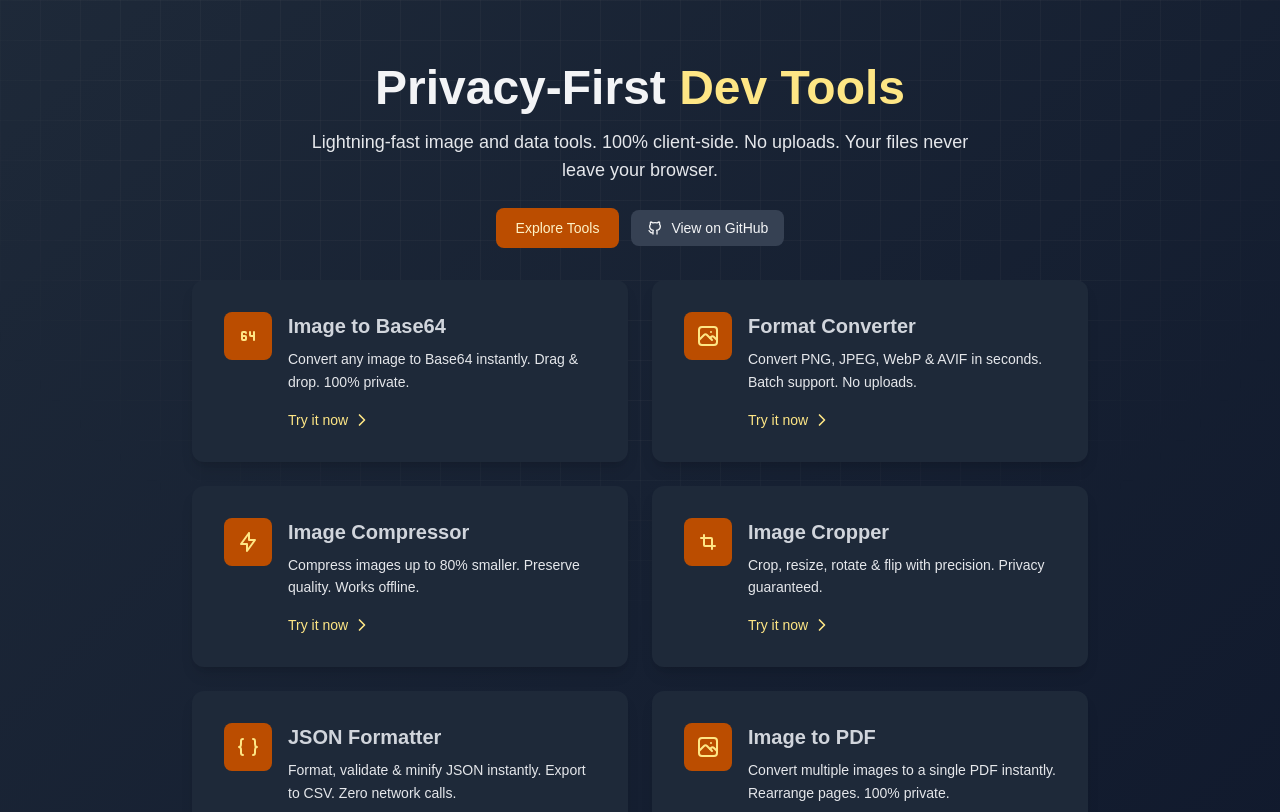
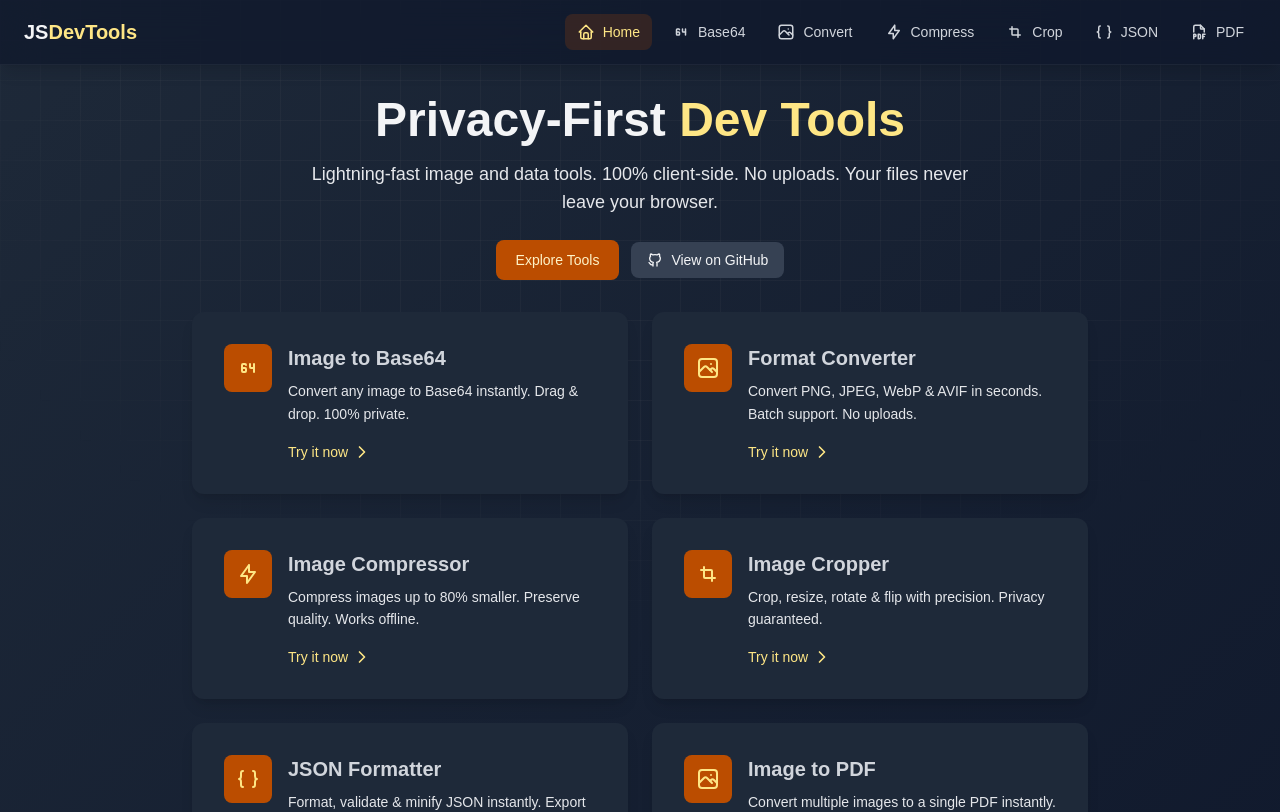
Before and after one commit to SiddharthaMishra-dev/js-dev-tools, a React app: page / in a window 1280 px wide. Shown: the top 812 px of the page. Built offline with nearby package versions, Linux system fonts and the light colour scheme.

Commit message:
feat: image to pdf converter

```diff
--- a/src/App.tsx
+++ b/src/App.tsx
@@ -10,11 +10,13 @@ import ImageCompressor from './routes/ImageCompressor';
 import ImageCropper from './routes/ImageCropper';
 import JsonFormatter from './routes/JsonFormatter';
 import Image2Pdf from './routes/Image2Pdf';
+import Header from './components/Header';
 
 export default function App() {
  return (
   <HelmetProvider>
    <BrowserRouter>
+    <Header />
     <Routes>
      <Route path="/" element={<Home />} />
      <Route path="/image-to-base64" element={<ImageToBase64 />} />
--- /dev/null
+++ b/src/components/Header.tsx
@@ -0,0 +1,89 @@
+import React, { useState } from 'react';
+import { NavLink, Link } from 'react-router-dom';
+import {
+ IconHome,
+ IconNumber64Small,
+ IconPhoto,
+ IconBolt,
+ IconCrop,
+ IconBraces,
+ IconFileTypePdf,
+ IconMenu2,
+ IconX,
+} from '@tabler/icons-react';
+
+const navItems = [
+ { path: '/', label: 'Home', icon: <IconHome size={18} /> },
+ { path: '/image-to-base64', label: 'Base64', icon: <IconNumber64Small size={18} /> },
+ { path: '/image-format-converter', label: 'Convert', icon: <IconPhoto size={18} /> },
+ { path: '/image-compressor', label: 'Compress', icon: <IconBolt size={18} /> },
+ { path: '/image-cropper', label: 'Crop', icon: <IconCrop size={18} /> },
+ { path: '/json-formatter', label: 'JSON', icon: <IconBraces size={18} /> },
+ { path: '/image-to-pdf', label: 'PDF', icon: <IconFileTypePdf size={18} /> },
+];
+
+const Header: React.FC = () => {
+ const [isMenuOpen, setIsMenuOpen] = useState(false);
+
+ return (
+  <nav className="fixed top-0 left-0 right-0 z-50 bg-slate-900/70 backdrop-blur-xl border-b border-white/5 shadow-lg">
+   <div className="max-w-7xl mx-auto px-4 md:px-6">
+    <div className="flex items-center justify-between h-16">
+     <Link to="/" className="no-underline text-xl font-bold text-gray-100">
+      JS<span className="text-amber-200">DevTools</span>
+     </Link>
+
+     {/* Desktop Navigation */}
+     <div className="hidden md:flex gap-1 lg:gap-2">
+      {navItems.map((item) => (
+       <NavLink
+        key={item.path}
+        to={item.path}
+        className={({ isActive }) =>
+         `flex items-center gap-2 px-3 py-2 no-underline text-sm font-medium rounded-lg transition-all duration-200 ease-in-out ${
+          isActive ? 'text-amber-200 bg-amber-700/20' : 'text-gray-300 hover:text-amber-200 hover:bg-white/5'
+         }`
+        }
+       >
+        <span>{item.icon}</span>
+        <span>{item.label}</span>
+       </NavLink>
+      ))}
+     </div>
+
+     {/* Mobile Menu Toggle */}
+     <button
+      className="block md:hidden bg-transparent border-none text-gray-100 cursor-pointer p-2 transition-colors hover:text-amber-200"
+      onClick={() => setIsMenuOpen(!isMenuOpen)}
+      aria-label="Toggle menu"
+     >
+      {isMenuOpen ? <IconX size={24} /> : <IconMenu2 size={24} />}
+     </button>
+    </div>
+
+    {/* Mobile Navigation */}
+    {isMenuOpen && (
+     <div className="md:hidden flex flex-col gap-1 py-4 border-t border-white/5">
+      {navItems.map((item) => (
+       <NavLink
+        key={item.path}
+        to={item.path}
+        className={({ isActive }) =>
+         `flex items-center gap-3 p-3 no-underline text-base font-medium rounded-lg transition-colors duration-200 ${
+          isActive ? 'text-amber-200 bg-amber-700/20' : 'text-gray-300 hover:text-amber-200 hover:bg-white/5'
+         }`
+        }
+        onClick={() => setIsMenuOpen(false)}
+       >
+        <span>{item.icon}</span>
+        <span>{item.label}</span>
+       </NavLink>
+      ))}
+     </div>
+    )}
+   </div>
+  </nav>
+ );
+};
+
+export default Header;
--- a/src/routes/Home.tsx
+++ b/src/routes/Home.tsx
@@ -18,7 +18,7 @@ export default function Home() {
    <div className="absolute inset-0 z-0">
     <div className="absolute h-full w-full bg-[linear-gradient(to_right,#80808012_1px,transparent_1px),linear-gradient(to_bottom,#80808012_1px,transparent_1px)] bg-[size:40px_40px] [mask-image:radial-gradient(ellipse_60%_50%_at_50%_0%,#000_70%,transparent_100%)]"></div>
    </div>
-   <header className="pt-16 pb-8 px-4 relative z-10">
+   <div className="pt-24 pb-8 px-4 relative z-10">
     <div className="max-w-4xl mx-auto text-center">
      <h1 className="text-4xl md:text-5xl font-bold text-gray-100 mb-4">
       Privacy-First <span className="text-amber-200">Dev Tools</span>
@@ -46,7 +46,7 @@ export default function Home() {
       </a>
      </div>
     </div>
-   </header>
+   </div>
 
    <main className="flex-1 flex items-center justify-center px-4 pb-16 relative z-10">
     <div className="max-w-4xl w-full" id="tools">
--- a/src/routes/Image2Pdf.tsx
+++ b/src/routes/Image2Pdf.tsx
@@ -120,7 +120,7 @@ export default function Image2Pdf() {
  };
 
  return (
-  <div className="min-h-screen bg-gradient-to-br from-gray-800 to-slate-900 py-8 px-4 flex flex-col items-center justify-between">
+  <div className="min-h-screen bg-gradient-to-br from-gray-800 to-slate-900 pt-24 pb-8 px-4 flex flex-col items-center justify-between">
    <SEO {...seoConfig.imageToPdf} />
    <div className="w-full max-w-4xl flex-1 flex flex-col items-center justify-center mx-auto">
     <div className="text-center mb-8">
--- a/src/routes/ImageCompressor.tsx
+++ b/src/routes/ImageCompressor.tsx
@@ -249,7 +249,7 @@ export default function ImageCompressor() {
  const completedCount = files.filter((f) => f.status === 'completed').length;
 
  return (
-  <div className="min-h-screen bg-gradient-to-br from-gray-800 to-slate-900 py-8 px-4 flex flex-col items-center justify-between">
+  <div className="min-h-screen bg-gradient-to-br from-gray-800 to-slate-900 pt-24 pb-8 px-4 flex flex-col items-center justify-between">
    <SEO {...seoConfig.imageCompressor} />
    <div className="w-full max-w-6xl flex-1 flex flex-col items-center justify-center mx-auto">
     <div className="text-center mb-8">
--- a/src/routes/ImageConverter.tsx
+++ b/src/routes/ImageConverter.tsx
@@ -212,7 +212,7 @@ export default function ImageConverter() {
  const completedCount = conversions.filter((item) => item.status === 'completed').length;
 
  return (
-  <div className="min-h-screen bg-gradient-to-br from-gray-800 to-slate-900 py-8 px-4 flex flex-col items-center justify-between">
+  <div className="min-h-screen bg-gradient-to-br from-gray-800 to-slate-900 pt-24 pb-8 px-4 flex flex-col items-center justify-between">
    <SEO {...seoConfig.imageConverter} />
    <div className="w-full max-w-6xl flex-1 flex flex-col items-center justify-center mx-auto">
     {/* Header */}
--- a/src/routes/ImageCropper.tsx
+++ b/src/routes/ImageCropper.tsx
@@ -405,7 +405,7 @@ export default function ImageCropper() {
  };
 
  return (
-  <div className="min-h-screen bg-gradient-to-br from-gray-800 to-slate-900 py-8 px-4 flex flex-col items-center justify-between">
+  <div className="min-h-screen bg-gradient-to-br from-gray-800 to-slate-900 pt-24 pb-8 px-4 flex flex-col items-center justify-between">
    <SEO {...seoConfig.imageCropper} />
    <div className="w-full max-w-6xl flex-1 flex flex-col items-center justify-center mx-auto">
     <div className="text-center mb-8">
--- a/src/routes/ImageToBase64.tsx
+++ b/src/routes/ImageToBase64.tsx
@@ -61,7 +61,7 @@ const ImageToBase64 = () => {
  };
 
  return (
-  <div className="min-h-screen bg-gradient-to-br from-gray-800 to-slate-900 py-8 px-4 flex flex-col items-center justify-between">
+  <div className="min-h-screen bg-gradient-to-br from-gray-800 to-slate-900 pt-24 pb-8 px-4 flex flex-col items-center justify-between">
    <SEO {...seoConfig.imageToBase64} />
    <div className="w-full max-w-5xl flex-1 flex flex-col items-center justify-center mx-auto">
     <div className="text-center mb-8">
--- a/src/routes/JsonFormatter.tsx
+++ b/src/routes/JsonFormatter.tsx
@@ -227,7 +227,7 @@ export default function JsonFormatter() {
  };
 
  return (
-  <div className="min-h-screen bg-gradient-to-br from-gray-800 to-slate-900 py-8 px-4 flex flex-col">
+  <div className="min-h-screen bg-gradient-to-br from-gray-800 to-slate-900 pt-24 pb-8 px-4 flex flex-col">
    <SEO {...seoConfig.jsonFormatter} />
    {/* Header */}
    <div className="text-center mb-8">
--- a/static/index.html
+++ b/static/index.html
@@ -166,6 +166,6 @@
   </script>
  </head>
  <body>
-  <div id="root"></div>
+  <div id="root" class="relative"></div>
  </body>
 </html>
```
Also changed, not shown: 1 other file (tests, documents, lock files or other folders).
